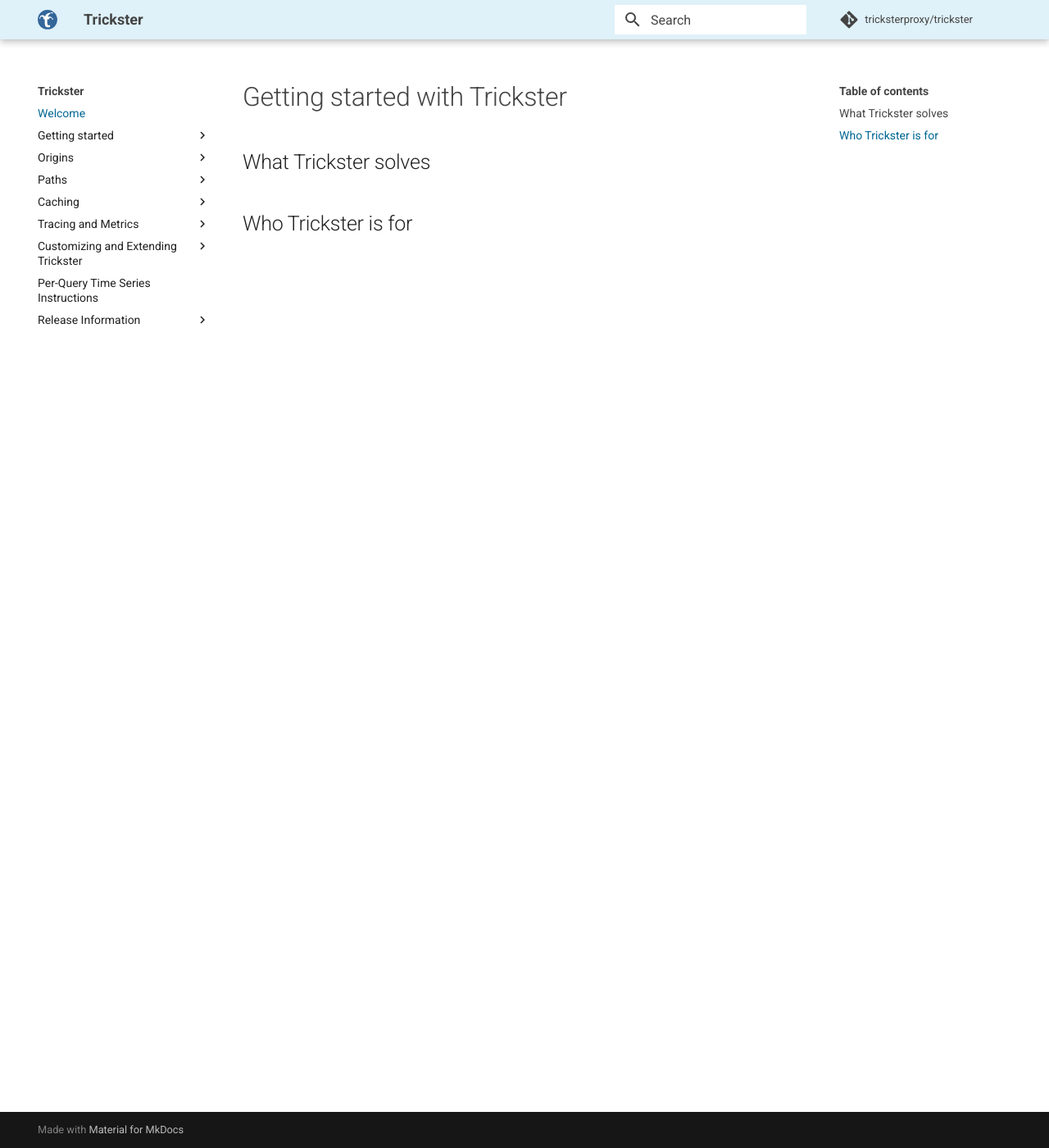
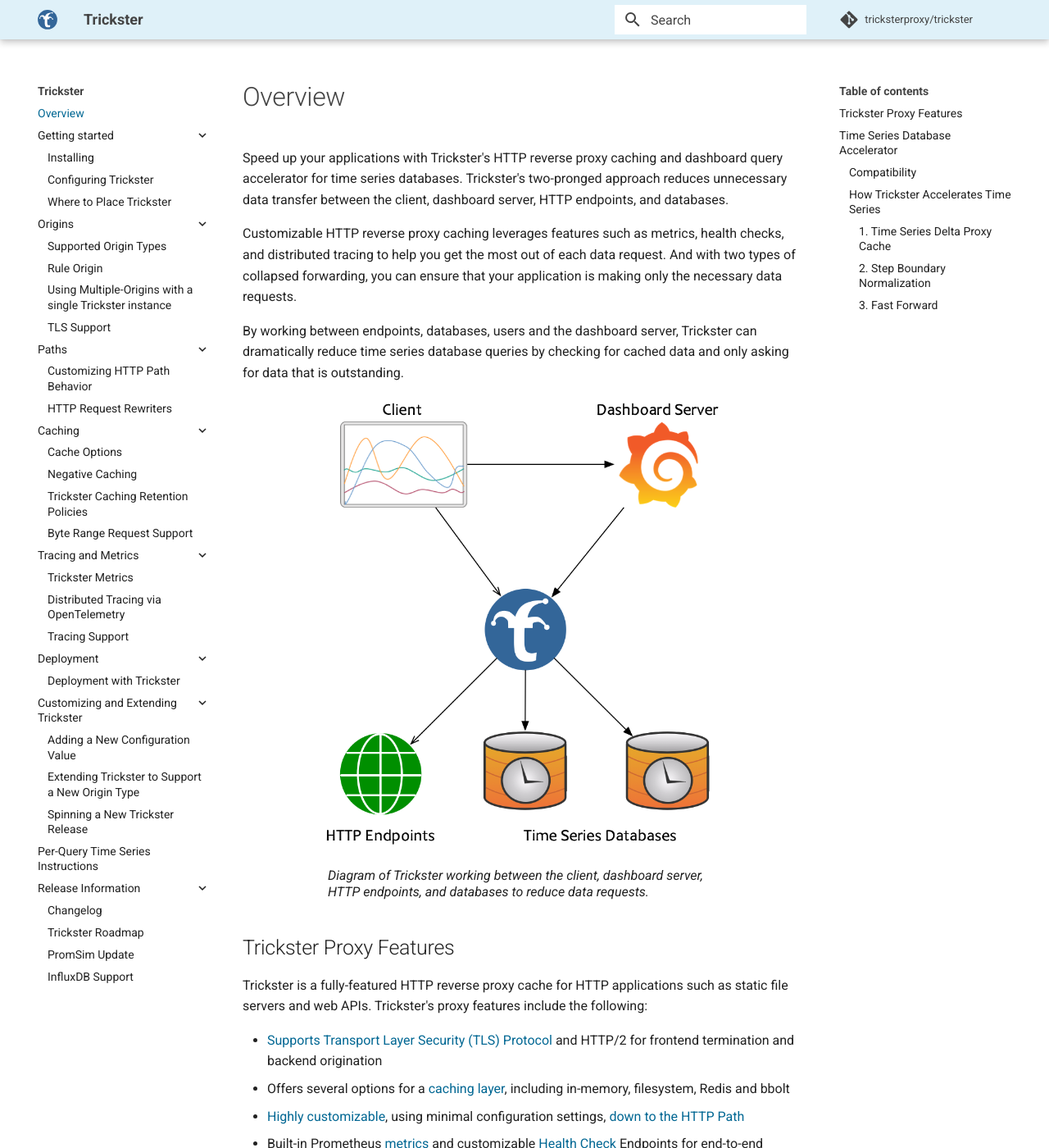
Before and after one commit to trickstercache/trickstercache.org, an MkDocs documentation site: the page built from docs/index.md, in a window 1280 px wide and 1400 px high. Shown: the whole window at 82% size. Built offline with MkDocs 1.6.1 and Material for MkDocs 9.7.7, drawn with Linux system fonts in a browser that asks for light colours; comment, search, counter and statistics services are not loaded; some of the changed text lies outside the part shown.

Commit message:
begin architecture of conceptual info, starting with overview

```diff
--- a/docs/index.md
+++ b/docs/index.md
@@ -1,5 +1,65 @@
-# Getting started with Trickster
+# Overview
 
-## What Trickster solves
+Speed up your applications with Trickster's HTTP reverse proxy caching and  dashboard query accelerator for time series databases.
+Trickster's two-pronged approach reduces unnecessary data transfer between the client, dashboard server, HTTP endpoints, and databases.
 
-## Who Trickster is for
+Customizable HTTP reverse proxy caching leverages features such as metrics, health checks, and distributed tracing to help you get the most out of each data request. And with two types of collapsed forwarding, you can ensure that your application is making only the necessary data requests.
+
+By working between endpoints, databases, users and the dashboard server,  Trickster can dramatically reduce time series database queries by checking for cached data and only asking for data that is outstanding.
+
+<img src="./images/high-level-1.png" width=512 alt="diagram of Trickster logo with arrows from icons representing the client and a dashboard server and arrows from the Trickster logo to icons for HTTP Endpoints and Time Series Databases" />
+
+<figcaption>Diagram of Trickster working between the client, dashboard server, HTTP endpoints, and databases to reduce data requests.
+</figcaption>
+
+## Trickster Proxy Features
+
+Trickster is a fully-featured HTTP reverse proxy cache for HTTP applications such as static file servers and web APIs. Trickster's proxy features include the following:
+
+* [Supports Transport Layer Security (TLS) Protocol](./tls.md) and HTTP/2 for frontend termination and backend origination
+* Offers several options for a [caching layer](./caches.md), including in-memory, filesystem, Redis and bbolt
+* [Highly customizable](./configuring.md), using minimal configuration settings, [down to the HTTP Path](./paths.md)
+* Built-in Prometheus [metrics](./metrics.md) and customizable [Health Check](./health.md) Endpoints for end-to-end monitoring
+* [Negative Caching](./negative-caching.md) to prevent domino effect outages
+* High-performance [Collapsed Forwarding](./collapsed-forwarding.md)
+* Best-in-class [Byte Range Request caching and acceleration](./docs/range_request.md).
+* [Distributed Tracing](./docs/tracing.md) via OpenTelemetry, supporting Jaeger and Zipkin
+* Rules engine for custom request routing and rewriting
+
+## Time Series Database Accelerator
+
+Trickster dramatically improves dashboard chart rendering times for end users by eliminating redundant computations on the time series databases, or TSDBs, that it fronts. In short, Trickster makes read-heavy Dashboard/TSDB environments, as well as those with highly-cardinalized datasets, significantly more performant and scalable.
+
+### Compatibility
+
+Trickster works with virtually any Dashboard application that makes queries to any of these TSDBs:
+
+<img src="./images/external/prom_logo_60.png" width=16 alt="Prometheus logo" /> Prometheus
+
+<img src="./images/external/clickhouse_logo.png" width=16 alt="ClickHouse logo" /> ClickHouse
+
+<img src="./images/external/influx_logo_60.png" width=16 alt="InfluxDB logo" /> InfluxDB
+
+<img src="./images/external/irondb_logo_60.png" width=16 alt="Circonus IRONdb logo" /> Circonus IRONdb
+
+See the [Supported Origin Types](./supported-origin-types.md) documentation for details.
+
+### How Trickster Accelerates Time Series
+
+#### 1. Time Series Delta Proxy Cache
+
+Most dashboards request from a time series database the entire time range of data they wish to present every time a user's dashboard loads, as well as on every auto-refresh. Trickster's Delta Proxy inspects the time range of a client query to determine what data points are already cached, and requests from the tsdb only the data points still needed to service the client request. This results in dramatically faster chart load times, since the tsdb is queried only for tiny incremental changes on each dashboard load, rather than several hundred data points of duplicative data.
+
+<img src="./images/partial-cache-hit.png" width=1024 />
+
+#### 2. Step Boundary Normalization
+
+When Trickster requests data from a tsdb, it adjusts the clients's requested time range slightly to ensure that all data points returned are aligned to normalized step boundaries. For example, if the step is 300s, all data points will fall on the clock 0's and 5's. This ensures that the data is highly cacheable, is conveyed visually to users in a more familiar way, and that all dashboard users see identical data on their screens.
+
+<img src="./images/step-boundary-normalization.png" width=640 />
+
+#### 3. Fast Forward
+
+Trickster's Fast Forward feature ensures that even with step boundary normalization, real-time graphs still always show the most recent data, regardless of how far away the next step boundary is. For example, if your chart step is 300s, and the time is currently 1:21p, you would normally be waiting another four minutes for a new data point at 1:25p. Trickster will break the step interval for the most recent data point and always include it in the response to clients requesting real-time data.
+
+<img src="./images/fast-forward.png" width=640 />
--- a/docs/stylesheets/extra.css
+++ b/docs/stylesheets/extra.css
@@ -50,3 +50,14 @@ color: #444;}
 .md-footer-copyright {
     color: #cdcdcd;
 }
+
+
+article img {
+    display: block;
+    margin: auto;
+}
+
+figcaption {
+    font-size: .8rem;
+    line-height: 1rem;
+}
--- a/mkdocs.yml
+++ b/mkdocs.yml
@@ -9,7 +9,8 @@ theme:
   logo: ../../images/logos/trickster-logo.svg
   favicon: ../../images/favicon.ico
   features:
-    # - navigation.expand
+    - navigation.expand
+
   palette:
     - scheme: trickster
       accent: green
@@ -18,10 +19,11 @@ extra_css:
   - stylesheets/extra.css
 
 
-# Page tree
+# nav tree
 nav:
-  - Welcome: index.md
+  - Overview: index.md
   - Getting started:
+    - Installing: installing.md
     - Configuring Trickster: configuring.md
     - Where to Place Trickster: placement.md
   - Origins:
@@ -41,6 +43,8 @@ nav:
     - Trickster Metrics: metrics.md
     - Distributed Tracing via OpenTelemetry: open-telemetry.md
     - Tracing Support: tracing.md
+  - Deployment:
+    -  Deployment with Trickster: deployment.md
   - Customizing and Extending Trickster:
       - Adding a New Configuration Value: adding-new-config.md
       - Extending Trickster to Support a New Origin Type: origin-extensibility.md
```
Also changed, not shown: docs/deployment.md (added, +74 -0 lines), docs/installing.md (added, +51 -0 lines), docs/tls.md (+2 -2 lines).
